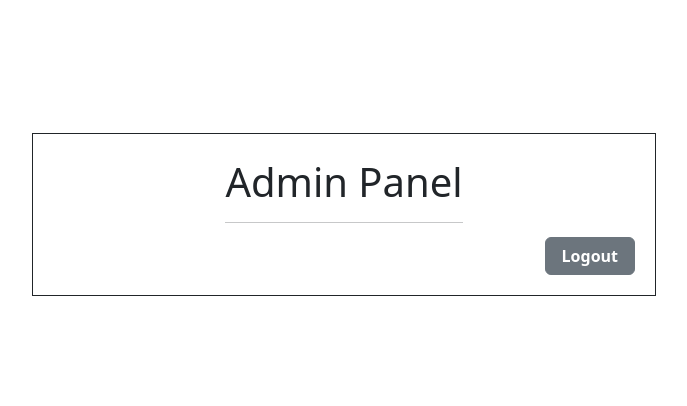
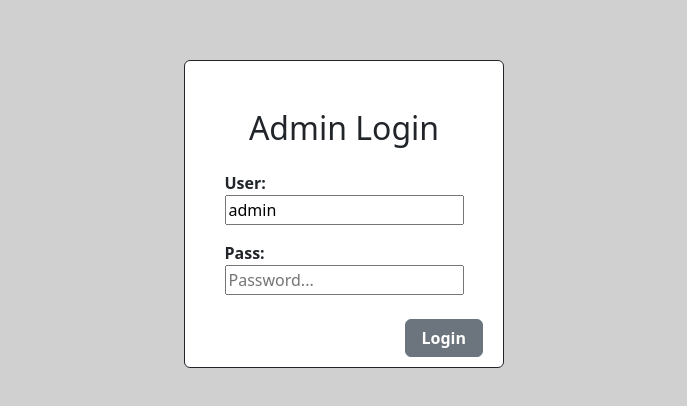
Before and after one commit to Abdul-Bari-Mazari/Quiz-app, a plain HTML site: page adminPanel.html in a window 1280 px wide. Shown: the part 186-592 px from the top of the page, without its empty margins (296-983 px from the left). Drawn offline with Linux system fonts and the light colour scheme.

Commit message:
Added Admin Panel Login form

```diff
--- a/adminPanel.html
+++ b/adminPanel.html
@@ -15,6 +15,7 @@
     <style>
       body {
         height: 100vh;
+        background-color: rgb(208, 208, 208);
       }
 
       p {
@@ -22,20 +23,82 @@
         font-weight: 500;
       }
 
+      .container {
+        background-color: white;
+      }
+
       #adminLogout {
         bottom: 20px;
+        right: 20px;
+      }
+
+      .adminLoginContainer {
+        background-color: white;
+        width: 320px;
+        /* align-items: end; */
+        align-items: center;
+      }
+
+      input {
+        outline: none;
+      }
+
+      #adminLoginBtn {
+        bottom: 10px;
         right: 20px;
       }
     </style>
   </head>
   <body class="d-flex align-items-center justify-content-center p-3">
     <div
-      class="container d-flex align-items-center justify-content-center border border-1 border-dark col-12 col-md-6 p-4 position-relative"
+      class="adminLoginContainer flex-column gap-3 border border-1 border-dark rounded p-5 position-relative"
+      style="display: flex"
+    >
+      <h2>Admin Login</h2>
+      <label
+        for=""
+        class="fw-bold"
+        >User:
+        <input
+          type="text"
+          name=""
+          id="adminPass"
+          value="admin"
+          class=""
+        />
+      </label>
+      <label
+        class="fw-bold"
+        for=""
+        >Pass:
+        <input
+          type="password"
+          name=""
+          id=""
+          placeholder="Password..."
+          class="mb-4"
+        />
+      </label>
+
+      <button
+        id="adminLoginBtn"
+        class="btn btn-secondary fw-bold px-3 position-absolute"
+      >
+        Login
+      </button>
+    </div>
+    <div
+      class="container align-items-center justify-content-center border border-1 border-dark col-12 col-md-6 p-4 position-relative rounded"
+      style="display: none"
+      id="adminDashboard"
     >
       <div class="adminPanel-container">
         <h1>Admin Panel</h1>
         <hr />
-        <div id="usersList" class="mb-5"></div>
+        <div
+          id="usersList"
+          class="mb-5"
+        ></div>
       </div>
       <button
         id="adminLogout"
@@ -46,6 +109,21 @@
     </div>
 
     <script>
+      let adminLoginContainer = document.querySelector(".adminLoginContainer");
+      let adminDashboard = document.getElementById("adminDashboard");
+      let adminPass = document.getElementById("adminPass");
+      let adminLoginBtn = document.getElementById("adminLoginBtn");
+
+      const adminLogin = () => {
+        if (adminPass.value === "admin") {
+          alert("Login Successful");
+          adminLoginContainer.style.display = "none";
+          adminDashboard.style.display = "flex";
+        }
+      };
+
+      adminLoginBtn.addEventListener("click", adminLogin);
+
       const usersList = document.getElementById("usersList");
 
       const storage = localStorage.getItem("Registered Users");
@@ -67,9 +145,11 @@
         usersList.appendChild(separator);
       });
 
-      let adminLogout = document.getElementById('adminLogout');
+      let adminLogout = document.getElementById("adminLogout");
 
-      adminLogout.addEventListener('click', function () { window.location.href = './index.html'})
+      adminLogout.addEventListener("click", function () {
+        window.location.href = "./index.html";
+      });
     </script>
   </body>
 </html>
```
